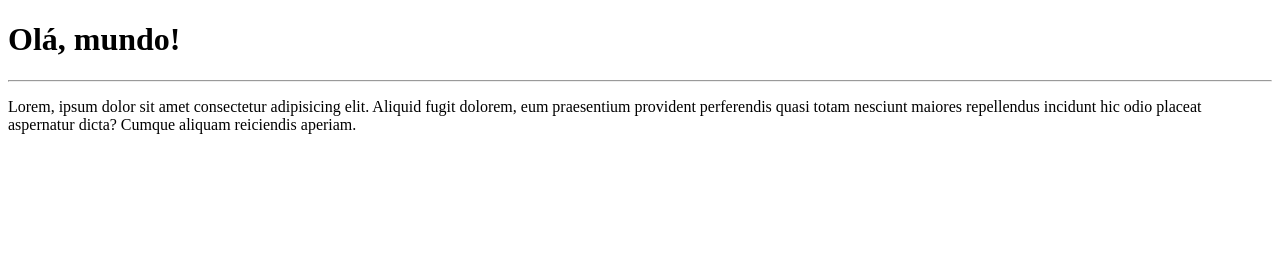
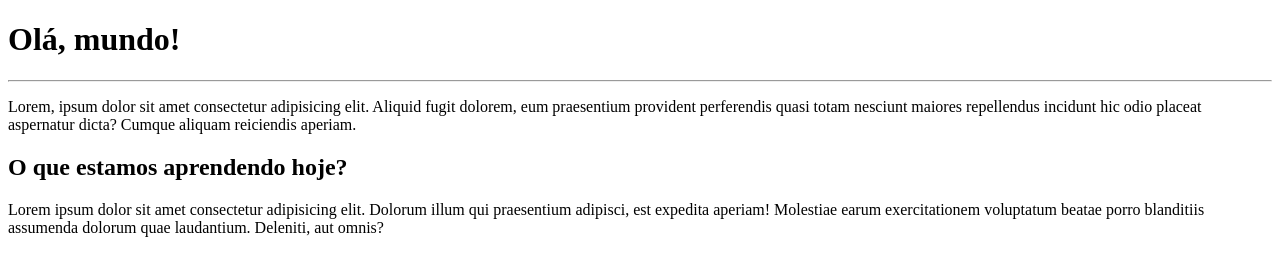
Before and after one commit to mpraes/Ola-mundo, a plain HTML site: page site exemplo/index.html in a window 1280 px wide. Drawn offline with Linux system fonts and the light colour scheme.

Commit message:
Mais um paragrafo acrescentado

```diff
--- a/site exemplo/index.html
+++ b/site exemplo/index.html
@@ -9,6 +9,8 @@
     <h1>Olá, mundo!</h1>
     <hr>
     <p>Lorem, ipsum dolor sit amet consectetur adipisicing elit. Aliquid fugit dolorem, eum praesentium provident perferendis quasi totam nesciunt maiores repellendus incidunt hic odio placeat aspernatur dicta? Cumque aliquam reiciendis aperiam.</p>
+    <h2>O que estamos aprendendo hoje?</h2>
+    <p>Lorem ipsum dolor sit amet consectetur adipisicing elit. Dolorum illum qui praesentium adipisci, est expedita aperiam! Molestiae earum exercitationem voluptatum beatae porro blanditiis assumenda dolorum quae laudantium. Deleniti, aut omnis?</p>
 
 </body>
 </html>
```
